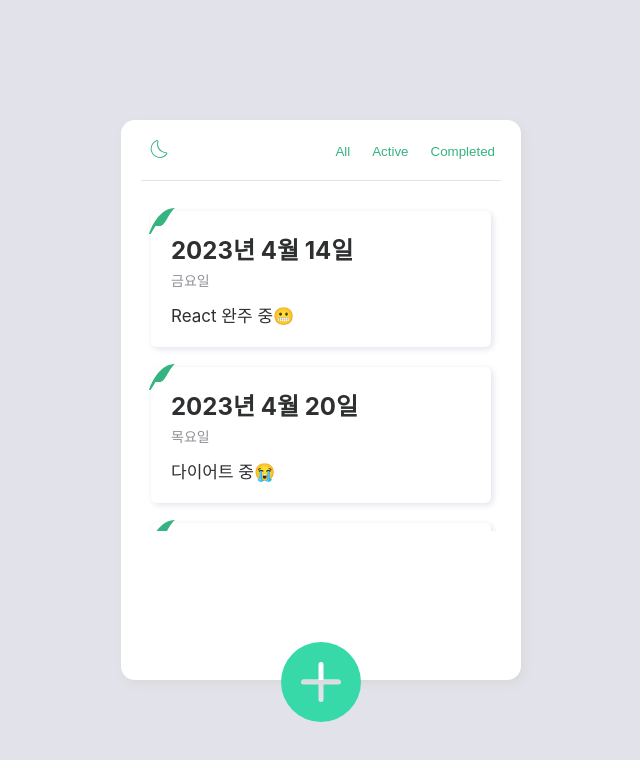
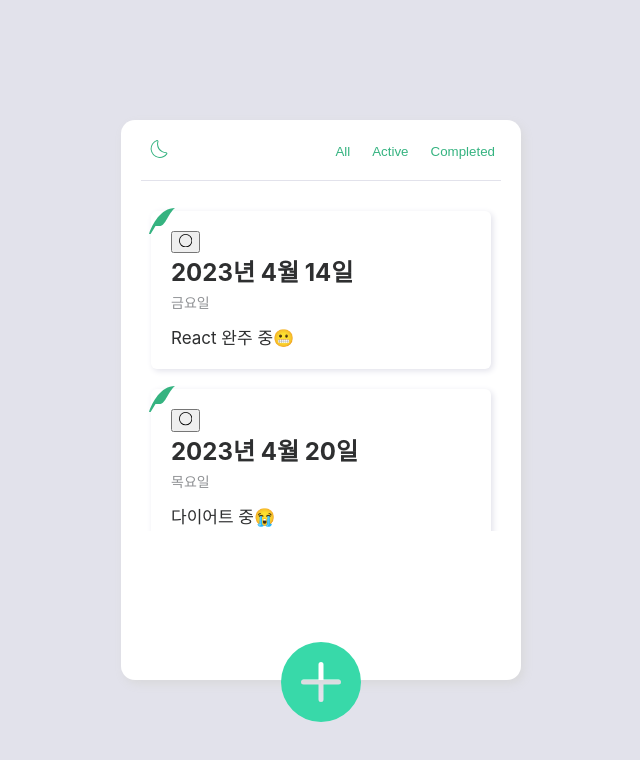
Before and after one commit to dnjfht/react_todo_list, a React (Create React App) app: page / in a window 1280 px wide. Shown: the top 760 px of the page, without its empty margins (319-959 px from the left). Built offline with nearby package versions, Linux system fonts and the light colour scheme.

Commit message:
TODOLIST

```diff
--- a/src/App.js
+++ b/src/App.js
@@ -60,6 +60,7 @@ const initialState = [
 
 function App() {
   const [todos, setTodos] = useState(initialState);
+  const [title, setTitle] = useState("");
   const [appear, setAppear] = useState(false);
   const [darkMode, setDarkMode] = useState(false);
 
@@ -78,7 +79,42 @@ function App() {
     }
   }
 
-  console.log(filtered);
+  const handleOnChangeTitle = (e) => {
+    setTitle(e.target.value);
+  };
+
+  const handleOnClickAddTodo = (e) => {
+    e.preventDefault();
+
+    let today = new Date();
+
+    const day = ["일", "월", "화", "수", "목", "금", "토"];
+
+    const newTodo = {
+      id: uuidv4(),
+      date: `${today.getFullYear()}년 ${today.getMonth()}월 ${today.getDate()}일`,
+      day: `${day[today.getDay()]}요일`,
+      title: title,
+      isActive: false,
+    };
+
+    setTodos((prev) => [...prev, newTodo]);
+
+    setTitle("");
+  };
+
+  const handleOnClickStatsSwitch = (id) => {
+    setTodos(
+      todos.map((todo) => {
+        if (todo.id === id) {
+          return { ...todo, isActive: !todo.isActive };
+        }
+        return todo;
+      })
+    );
+  };
+
+  console.log(todos);
 
   return (
     <div className={styles.Wrap}>
@@ -91,9 +127,18 @@ function App() {
           setFilter={setFilter}
         />
 
-        <TodoList filtered={filtered} />
+        <TodoList
+          filtered={filtered}
+          handleOnClickStatsSwitch={handleOnClickStatsSwitch}
+        />
 
-        {appear && <InputWrap />}
+        {appear && (
+          <InputWrap
+            handleOnClickAddTodo={handleOnClickAddTodo}
+            handleOnChangeTitle={handleOnChangeTitle}
+            title={title}
+          />
+        )}
 
         <button
           onClick={() => {
--- a/src/components/InputWrap.js
+++ b/src/components/InputWrap.js
@@ -1,15 +1,23 @@
 import React from "react";
 import styles from "../App.module.css";
 
-export default function InputWrap() {
+export default function InputWrap({
+  handleOnClickAddTodo,
+  handleOnChangeTitle,
+  title,
+}) {
   return (
     <div className={styles.InputWrap}>
       <input
         className={styles.InputTodo}
         type="text"
         placeholder="Write Todo..."
+        value={title}
+        onChange={handleOnChangeTitle}
       />
-      <button className={styles.SubmitBtn}>Add</button>
+      <button onClick={handleOnClickAddTodo} className={styles.SubmitBtn}>
+        Add
+      </button>
     </div>
   );
 }
--- a/src/components/Todo.js
+++ b/src/components/Todo.js
@@ -1,8 +1,10 @@
 import React from "react";
 import styles from "../App.module.css";
 import { ImQuill } from "react-icons/im";
+import { BsCircle, BsCheckCircle } from "react-icons/bs";
+import { HiTrash } from "react-icons/hi";
 
-export default function Todo({ filterTodo }) {
+export default function Todo({ filterTodo, handleOnClickStatsSwitch }) {
   return (
     <div key={filterTodo.id} className={styles.Todo}>
       <ImQuill
@@ -14,6 +16,11 @@ export default function Todo({ filterTodo }) {
           left: -2,
         }}
       />
+
+      <button onClick={() => handleOnClickStatsSwitch(filterTodo.id)}>
+        {filterTodo.isActive ? <BsCircle /> : <BsCheckCircle />}
+      </button>
+
       <h2 style={{ margin: 0, color: "var(--color-text)" }}>
         {filterTodo.date}
       </h2>
--- a/src/components/TodoList.js
+++ b/src/components/TodoList.js
@@ -2,11 +2,17 @@ import React from "react";
 import styles from "../App.module.css";
 import Todo from "./Todo";
 
-export default function TodoList({ filtered }) {
+export default function TodoList({ filtered, handleOnClickStatsSwitch }) {
   return (
     <div className={styles.TodoList}>
       {filtered.map((filterTodo) => {
-        return <Todo key={filterTodo.id} filterTodo={filterTodo} />;
+        return (
+          <Todo
+            key={filterTodo.id}
+            filterTodo={filterTodo}
+            handleOnClickStatsSwitch={handleOnClickStatsSwitch}
+          />
+        );
       })}
     </div>
   );
```
